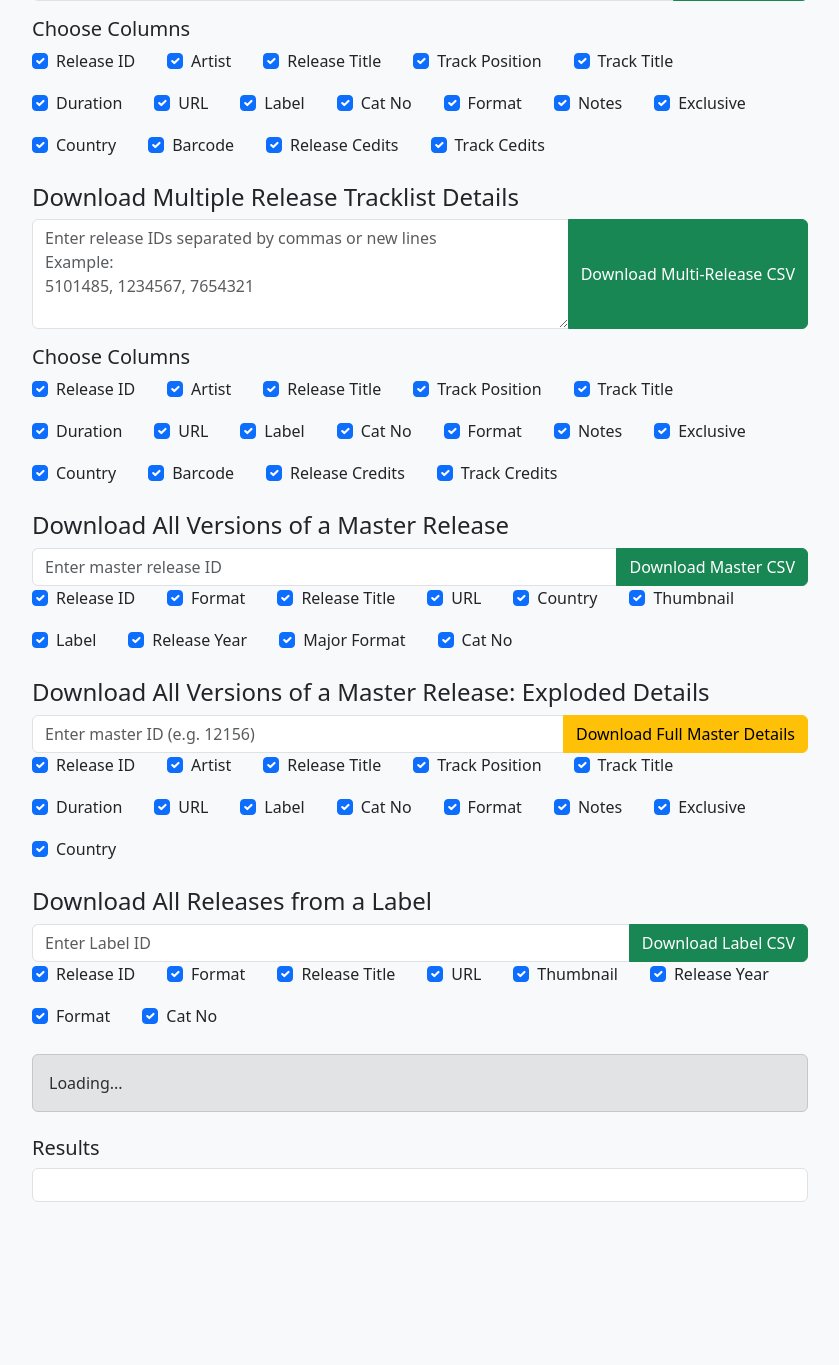
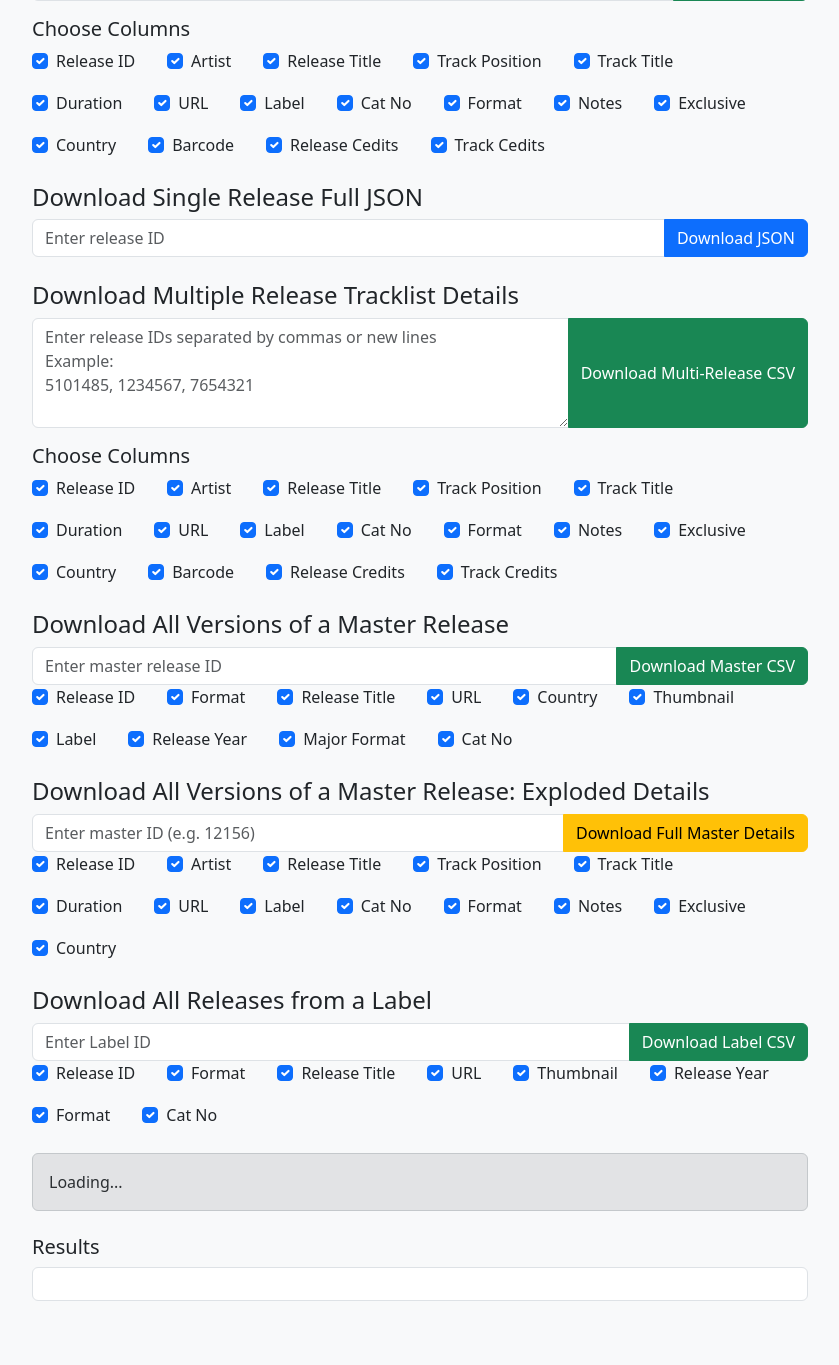
Before and after one commit to astone4831/discogs, a Flask app: page / in a window 1280 px wide. Shown: the part 439-1804 px from the top of the page, without its empty margins (220-1059 px from the left). Before the commit the page ends 1641 px from the top, so only its background shows below. Run offline with Flask 3, Linux system fonts and the light colour scheme.

Commit message:
Update index.html

```diff
--- a/templates/index.html
+++ b/templates/index.html
@@ -72,6 +72,15 @@
           <div class="form-check form-check-inline"><input class="form-check-input" type="checkbox" value="credits_track" checked><label class="form-check-label">Track Cedits</label></div>
       </div>
     </div>
+
+<!-- Download Single Release Full JSON -->
+<div class="mb-4">
+  <h4>Download Single Release Full JSON</h4>
+  <div class="input-group mb-2">
+    <input type="text" id="jsonReleaseId" class="form-control" placeholder="Enter release ID">
+    <button onclick="downloadReleaseJSON()" class="btn btn-primary">Download JSON</button>
+  </div>
+</div>
 
 
 <!-- Download Multiple Release Tracklist Details -->
@@ -461,6 +470,17 @@ showStatus("Generating master CSV...", "info", true);
       status.style.display = "flex";
     }
 
+    function downloadReleaseJSON() {
+      const id = document.getElementById('jsonReleaseId').value.trim();
+
+      if (!id) {
+        alert("Please enter a release ID");
+        return;
+      }
+
+      window.location.href = `/download_release_json?id=${encodeURIComponent(id)}`;
+    }
+
     function hideStatus() {
       document.getElementById("status").style.display = "none";
     }
```
